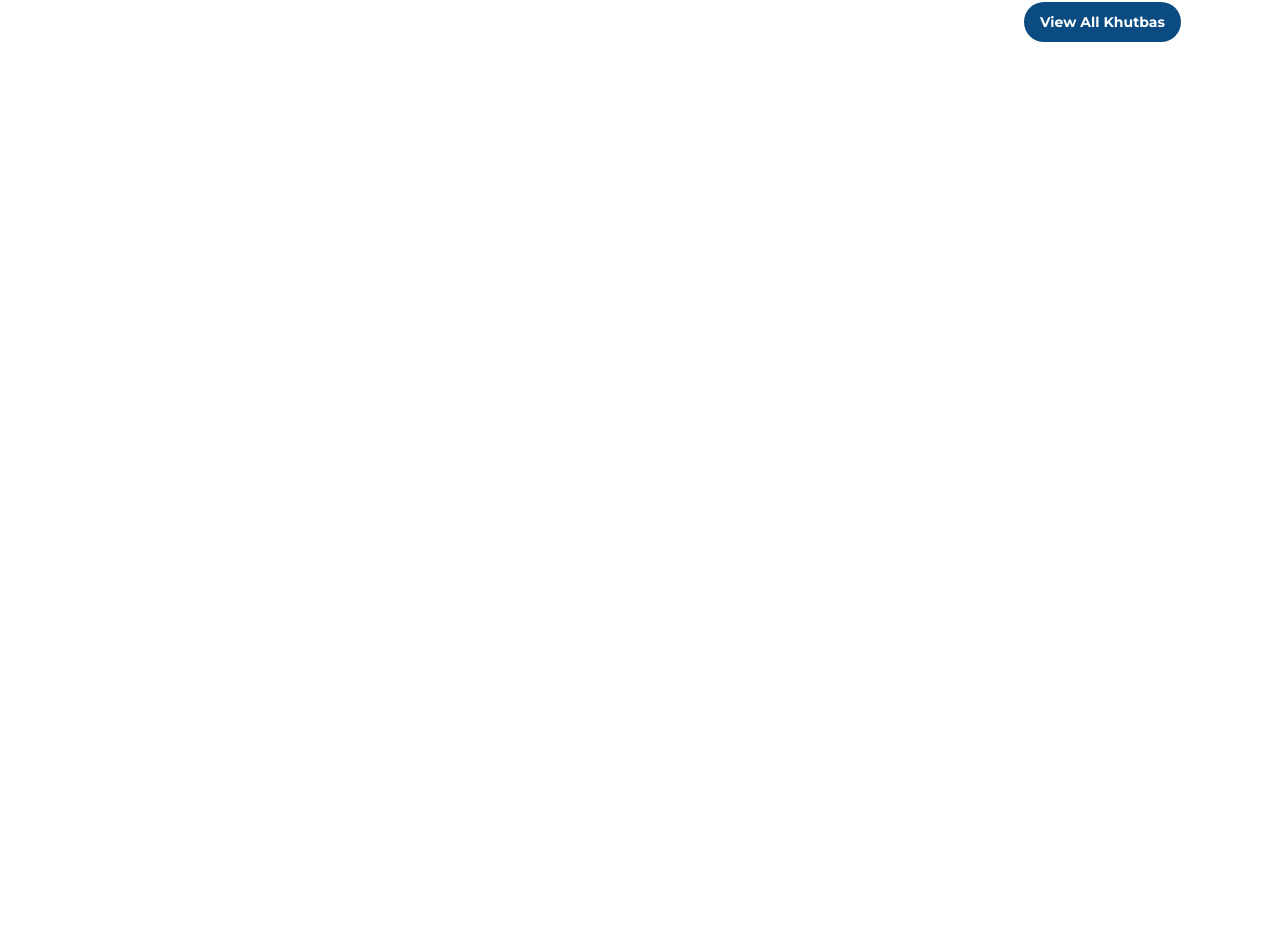
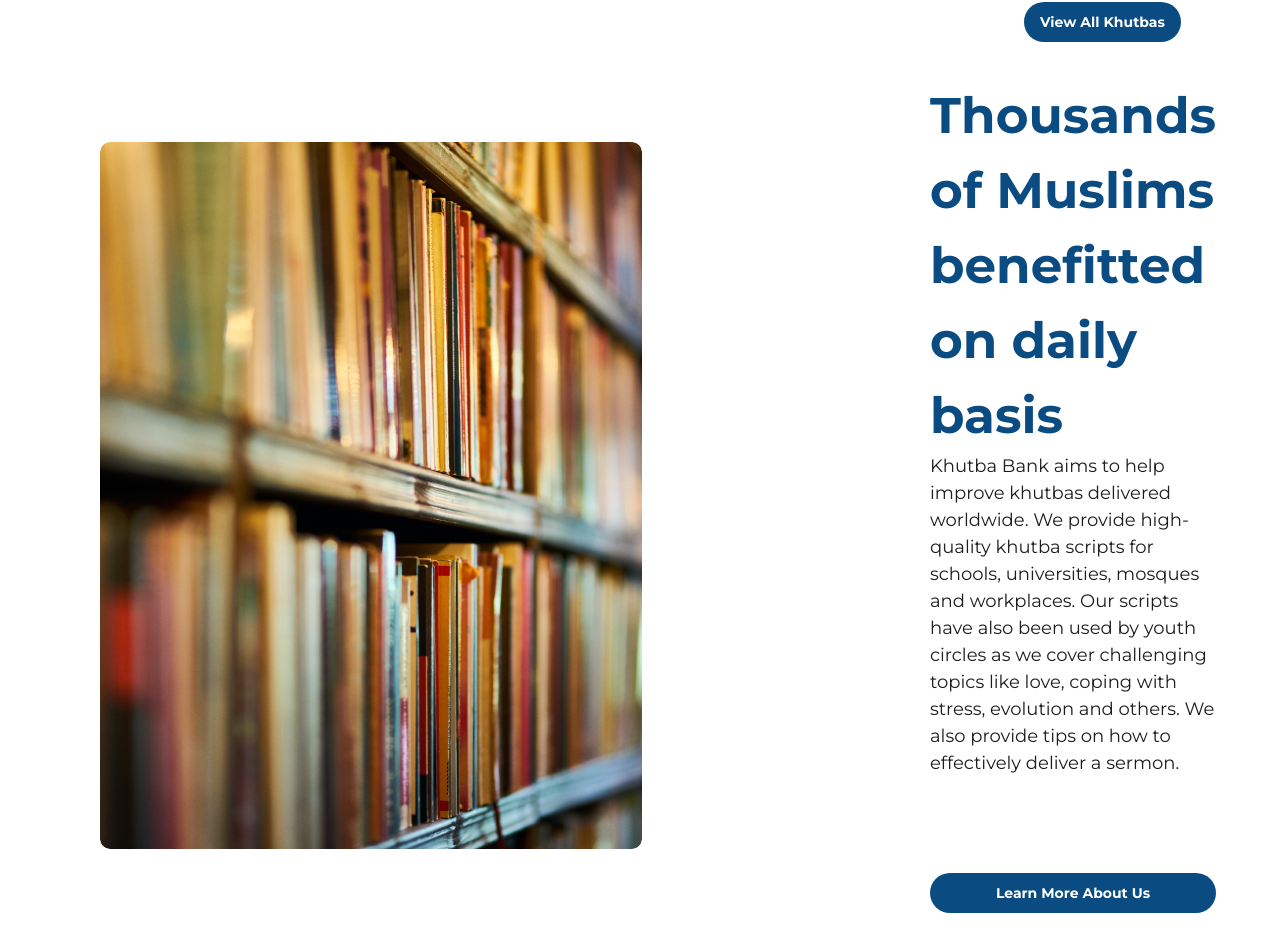
Before and after one commit to Khutbabank/khutbabank-v3, a Next.js app: page / in a window 1280 px wide. Shown: the part 822-1774 px from the top of the page. Before the commit the page ends 864 px from the top, so only its background shows below. Built offline with nearby package versions, Linux system fonts and the light colour scheme.

Commit message:
completed homepageaboutus section

```diff
--- a/app/page.tsx
+++ b/app/page.tsx
@@ -1,9 +1,11 @@
 import HeroSection from '@/components/HeroSection';
+import HomePageAboutUs from '@/components/HomePageAboutUs';
 
 export default function Home() {
 	return (
 		<>
 			<HeroSection />
+			<HomePageAboutUs />
 		</>
 	);
 }
--- a/components/HomePageAboutUs/index.tsx
+++ b/components/HomePageAboutUs/index.tsx
@@ -1,17 +1,19 @@
 import Image from 'next/image';
+
+import { Button } from '@/components/ui/button';
 
 const HomePageAboutUs = () => {
 	return (
 		<>
-			<div className='bg-white flex items-center justify-between gap-20 px-8 md:px-[100px]'>
+			<div className='bg-white flex items-center justify-between gap-20 py-[100px] px-8 md:px-[100px] md:gap-72'>
 				<Image
-					src='/hero/quran.png'
+					src='/homePageAboutUs/books.png'
 					width={542}
 					height={707}
 					className='w-full max-h-[707px] object-cover rounded-normal'
 					alt='Quran'
 				/>
-				<div className='flex flex-col'>
+				<div className='flex flex-col md:max-w-[540px]'>
 					<h1 className='text-heading font-bold text-primary'>
 						Thousands of Muslims benefitted on daily basis
 					</h1>
@@ -23,6 +25,9 @@ const HomePageAboutUs = () => {
 						love, coping with stress, evolution and others. We also
 						provide tips on how to effectively deliver a sermon.
 					</p>
+					<Button className='bg-primary text-white font-bold rounded-full mt-5 md:mt-24'>
+						Learn More About Us
+					</Button>
 				</div>
 			</div>
 		</>
```
Also changed, not shown: public/homePageAboutUs/books.png (added).
